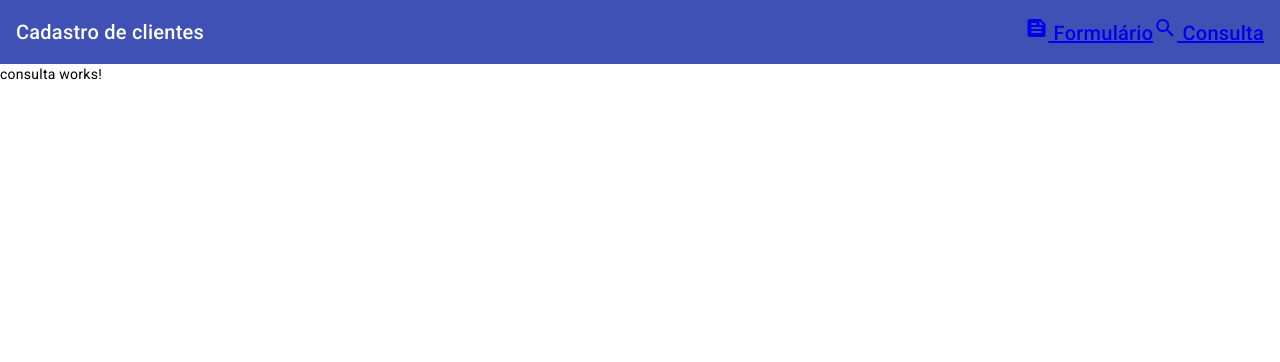
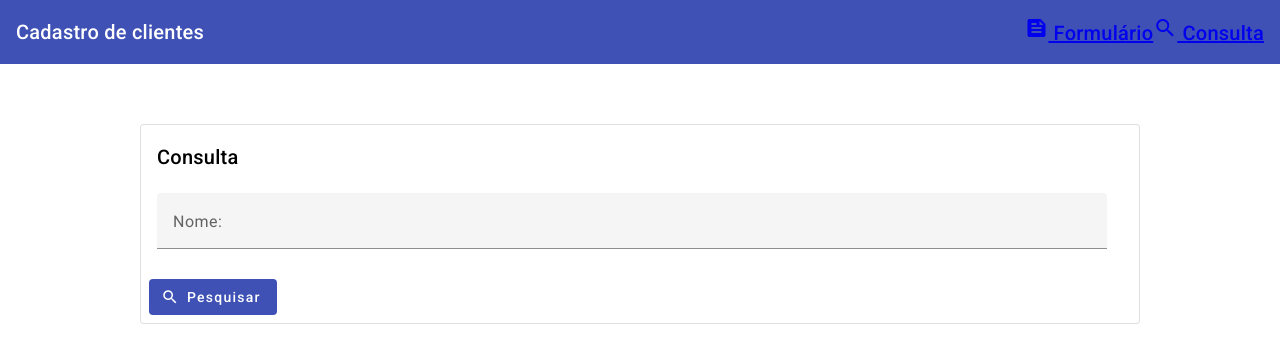
Before and after one commit to dougSys404/crua-angular-material, an Angular app: page /consulta in a window 1280 px wide. Shown: the top 362 px of the page. Built offline with nearby package versions, Linux system fonts and the light colour scheme.

Commit message:
Exclude files .spec.ts from consulta and cadastro | Implemented form consulta | imported necessary modules for consulta

```diff
--- a/src/app/cadastro/cadastro.component.html
+++ b/src/app/cadastro/cadastro.component.html
@@ -62,7 +62,7 @@
                         Salvar
                     </button>
 
-                    <button mat-flat-button color="primary">
+                    <button type="reset" mat-flat-button color="primary">
                         <mat-icon fontIcon="refresh"></mat-icon>
                         Atualizar
                     </button>
--- a/src/app/consulta/consulta.component.html
+++ b/src/app/consulta/consulta.component.html
@@ -1 +1,27 @@
-<p>consulta works!</p>
+<div fxLayout="row" fxLayoutAlign="center">
+    <div fxLayout="column" fxFlex="1000px">
+        <form class="mt-60" #buscaForm="ngForm">
+            <mat-card appearance="outlined">
+                <mat-card-header>
+                    <mat-card-title>Consulta</mat-card-title>
+                </mat-card-header>
+                <mat-card-content class="mt-20">
+                    <div flexLayout="row">
+                        <div fxLayout="column" fxFlex="950px">
+                            <mat-form-field>
+                                <mat-label>Nome:</mat-label>
+                                <input matInput placeholder="Ex. José" />
+                            </mat-form-field>
+                        </div>
+                    </div>
+                </mat-card-content>
+                <mat-card-actions>
+                    <button type="submit" mat-flat-button color="primary">
+                        <mat-icon fontIcon="search"></mat-icon>
+                        Pesquisar
+                    </button>
+                </mat-card-actions>
+            </mat-card>
+        </form>
+    </div>
+</div>
```
Also changed, not shown: src/app/consulta/consulta.component.ts (+16 -1 lines), 2 other files (tests, documents, lock files or other folders).
